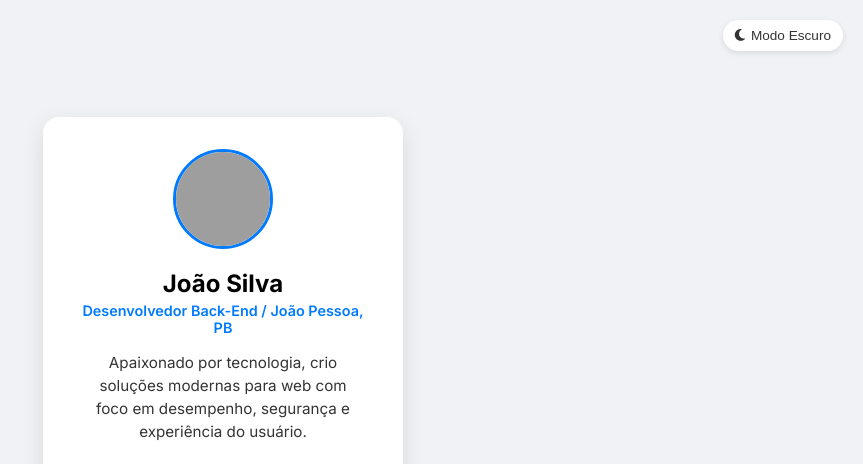
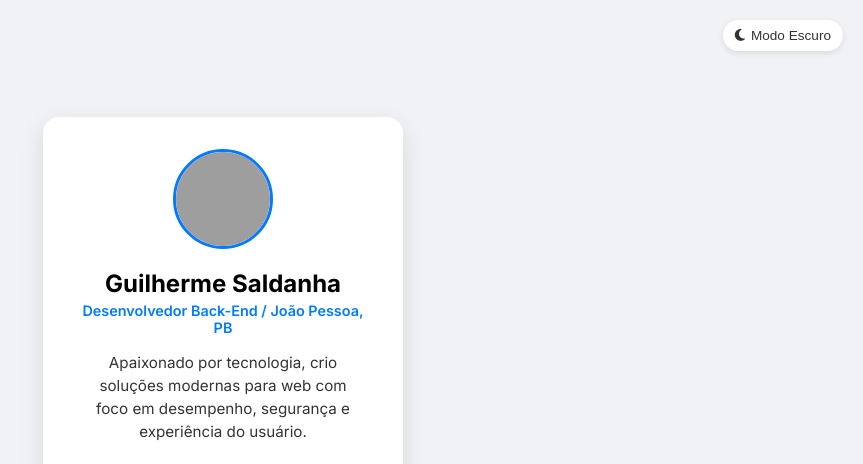
Before and after one commit to GuilhermeSaldanha02/Social_Profile, a plain HTML site: page index.html in a window 1280 px wide. Shown: the top 464 px of the page, without its empty margins (417-1280 px from the left). Drawn offline with Linux system fonts and the light colour scheme; grey boxes are pictures that could not be loaded.

Commit message:
V 1.0.2
Alteração do nome h2

```diff
--- a/index.html
+++ b/index.html
@@ -19,7 +19,7 @@
     <div class="profile-card">
       <img src="https://media.licdn.com/dms/image/v2/D4E03AQH7ceN0tKWshQ/profile-displayphoto-shrink_800_800/B4EZON17_aHwAg-/0/1733251547631?e=1753920000&v=beta&t=pKPj3JtV-0_spHNerOM5FjUq2Bvmbp4-QFoFDh7AJkM" alt="Foto de perfil" class="profile-img" />
 
-      <h2>João Silva</h2>
+      <h2>Guilherme Saldanha</h2>
       <p class="location">Desenvolvedor Back-End / João Pessoa, PB </p>
       <p class="description">
         Apaixonado por tecnologia, crio soluções modernas para web com foco em desempenho, segurança e experiência do usuário.
```
